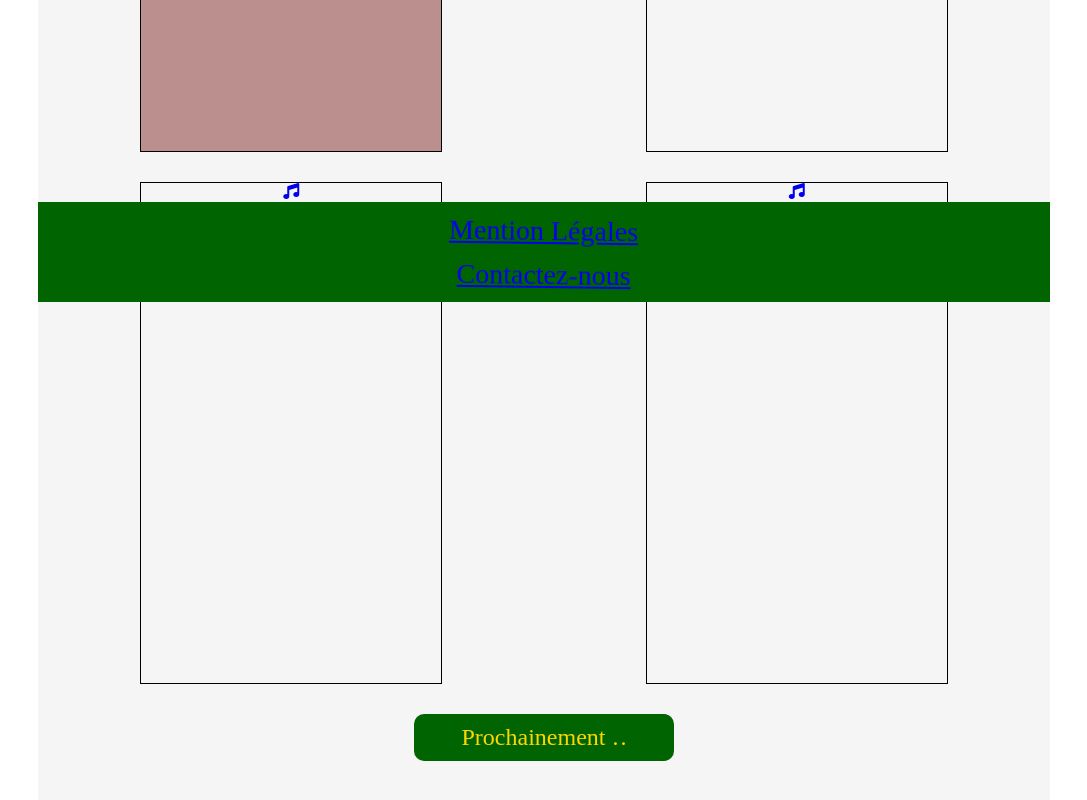
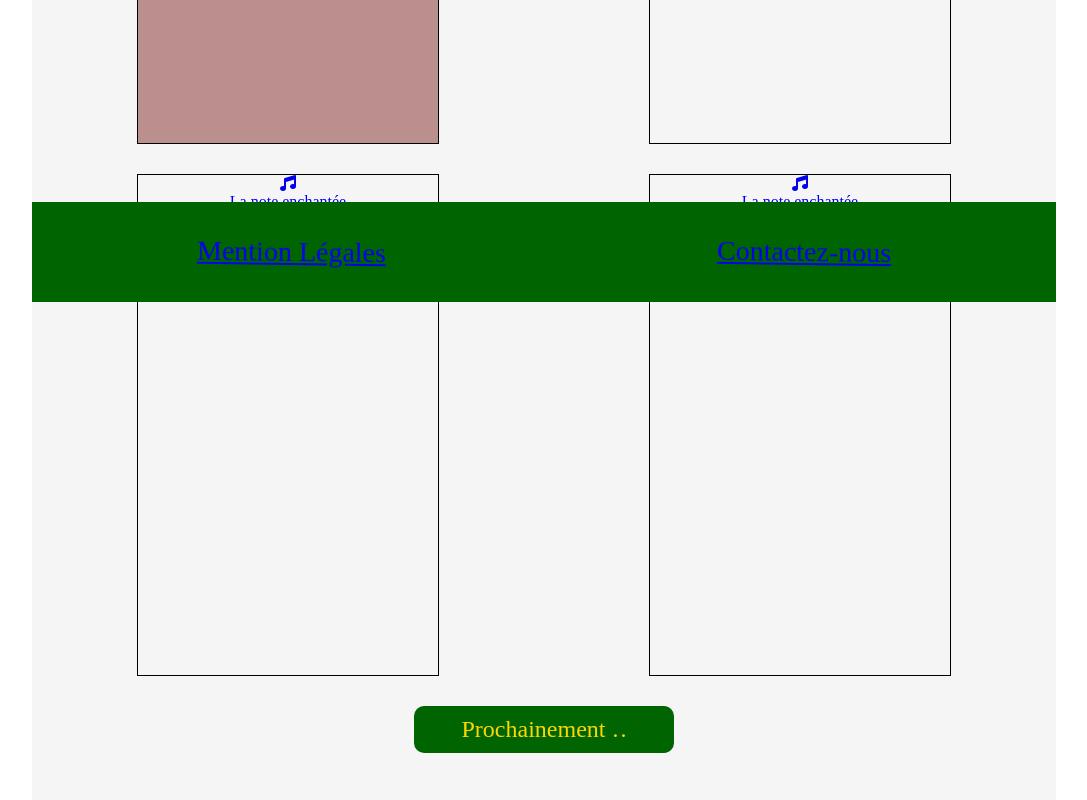
Before and after one commit to gjoigneaux/Menu, a plain HTML site: page index.html in a window 1280 px wide. Shown: the part 498-1298 px from the top of the page, without its empty margins (96-1183 px from the left). Drawn offline with Linux system fonts and the light colour scheme.

Commit message:
ajout d'un max width et du responsif du footer

```diff
--- a/style.scss
+++ b/style.scss
@@ -1,4 +1,9 @@
 @import 'mixin.scss';
+
+body{
+  max-width: 1440px;
+  margin:auto;
+}
 
 .container{
   display: flex;
@@ -88,10 +93,20 @@
   left: 0;
   right: 0;
   font-size: 1.75em;
+  display: flex;
+  @include breakpoint(small){
+    &__mention{
+      float: left;
+      margin-left: 10%;
+    }
+    &__contact{
+      float: right;
+      margin-right: 10%;
+    }
+  }
   &__contact, &__mention{
     animation: thing 3s infinite;
     margin: auto;
-    margin-top: 12.5px;
   }
   @keyframes thing {
     0%{transform: rotate(0deg)}
```
Also changed, not shown: style.css, 1 other file.
